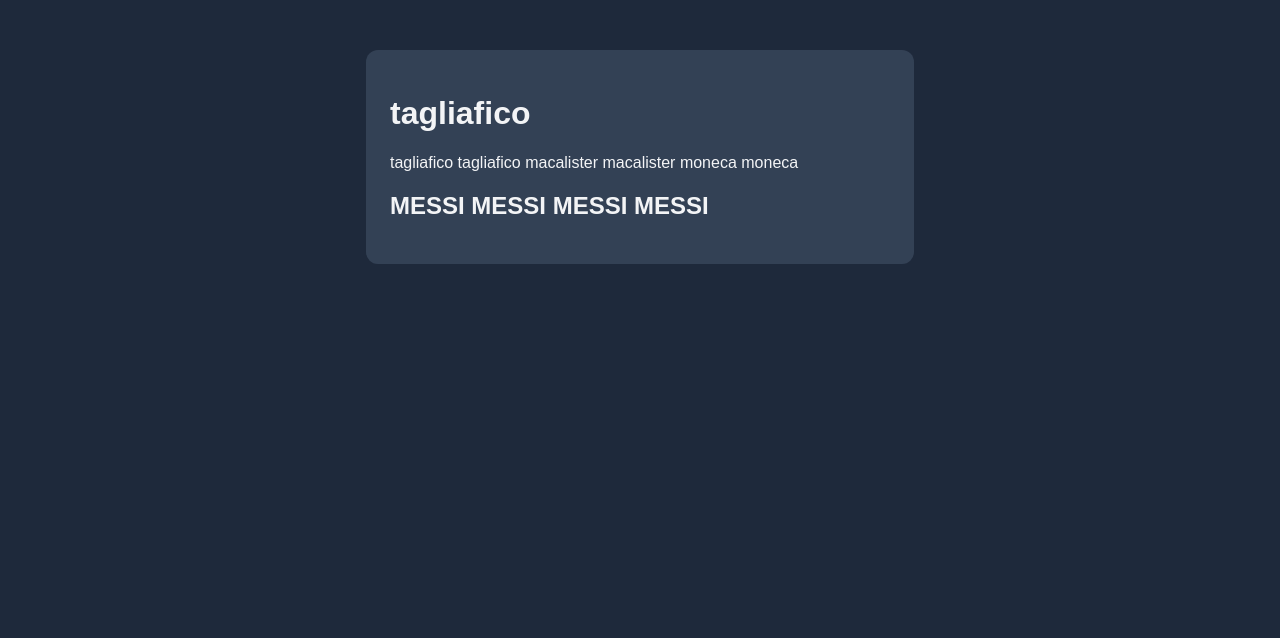
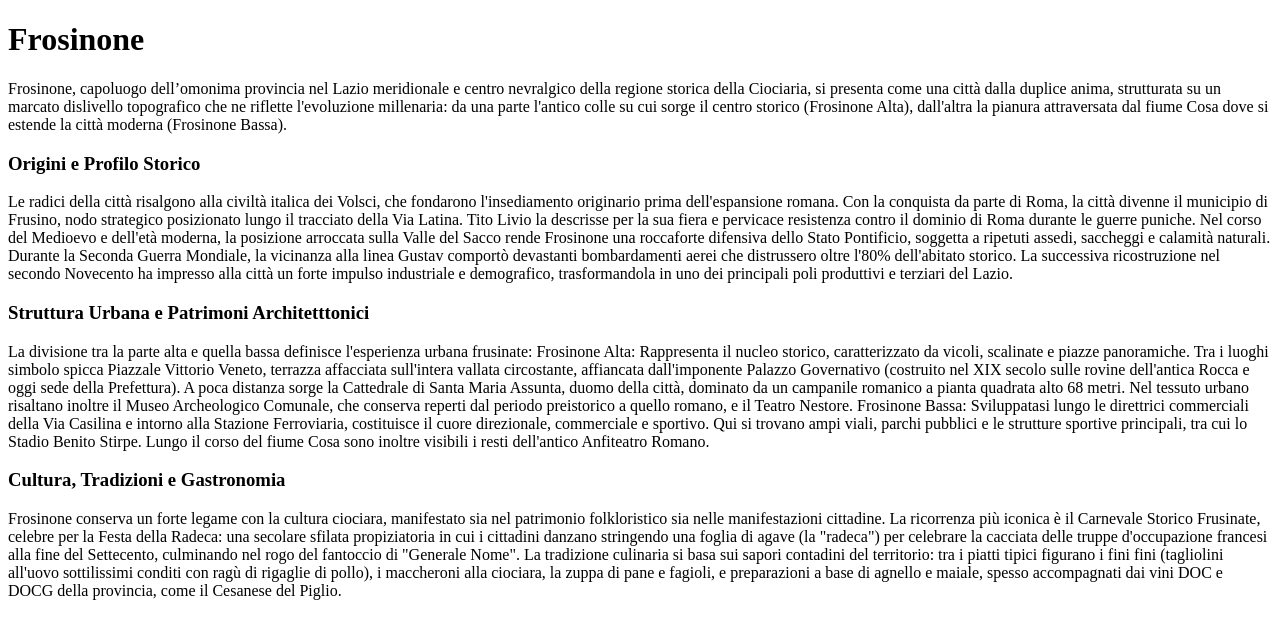
Before and after one commit to frallagh/my-first-site, a plain HTML site: page index.html in a window 1280 px wide. Drawn offline with Linux system fonts and the light colour scheme.

Commit message:
Revise index.html with Frosinone details
Updated content to provide detailed information about Frosinone, including its history, urban structure, and cultural traditions.

```diff
--- a/index.html
+++ b/index.html
@@ -4,26 +4,15 @@
   <meta charset="UTF-8">
   <meta name="viewport" content="width=device-width, initial-scale=1.0">
   <title>My First Website</title>
-  <style>
-    body {
-      background-color: #1e293b;
-      font-family: sans-serif;
-    }
-    .card {
-    background-color: #334155;
-    color: #f3f4f6;
-    padding: 24px;
-    border-radius: 12px;
-    max-width: 500px;
-    margin: 50px auto;
-    }
-  </style>
 </head>
 <body>
-  <div class="card">
-    <h1>tagliafico</h1>
-    <p>tagliafico tagliafico macalister macalister moneca moneca</p>
-    <h2>MESSI MESSI MESSI MESSI</h2>
-  </div>
+  <h1>Frosinone</h1>
+  <p>Frosinone, capoluogo dell’omonima provincia nel Lazio meridionale e centro nevralgico della regione storica della Ciociaria, si presenta come una città dalla duplice anima, strutturata su un marcato dislivello topografico che ne riflette l'evoluzione millenaria: da una parte l'antico colle su cui sorge il centro storico (Frosinone Alta), dall'altra la pianura attraversata dal fiume Cosa dove si estende la città moderna (Frosinone Bassa).</p>
+  <h3>Origini e Profilo Storico</h3>
+  <p>Le radici della città risalgono alla civiltà italica dei Volsci, che fondarono l'insediamento originario prima dell'espansione romana. Con la conquista da parte di Roma, la città divenne il municipio di Frusino, nodo strategico posizionato lungo il tracciato della Via Latina. Tito Livio la descrisse per la sua fiera e pervicace resistenza contro il dominio di Roma durante le guerre puniche. Nel corso del Medioevo e dell'età moderna, la posizione arroccata sulla Valle del Sacco rende Frosinone una roccaforte difensiva dello Stato Pontificio, soggetta a ripetuti assedi, saccheggi e calamità naturali. Durante la Seconda Guerra Mondiale, la vicinanza alla linea Gustav comportò devastanti bombardamenti aerei che distrussero oltre l'80% dell'abitato storico. La successiva ricostruzione nel secondo Novecento ha impresso alla città un forte impulso industriale e demografico, trasformandola in uno dei principali poli produttivi e terziari del Lazio.</p>
+  <h3>Struttura Urbana e Patrimoni Architetttonici</h3>
+  <p>La divisione tra la parte alta e quella bassa definisce l'esperienza urbana frusinate: Frosinone Alta: Rappresenta il nucleo storico, caratterizzato da vicoli, scalinate e piazze panoramiche. Tra i luoghi simbolo spicca Piazzale Vittorio Veneto, terrazza affacciata sull'intera vallata circostante, affiancata dall'imponente Palazzo Governativo (costruito nel XIX secolo sulle rovine dell'antica Rocca e oggi sede della Prefettura). A poca distanza sorge la Cattedrale di Santa Maria Assunta, duomo della città, dominato da un campanile romanico a pianta quadrata alto 68 metri. Nel tessuto urbano risaltano inoltre il Museo Archeologico Comunale, che conserva reperti dal periodo preistorico a quello romano, e il Teatro Nestore. Frosinone Bassa: Sviluppatasi lungo le direttrici commerciali della Via Casilina e intorno alla Stazione Ferroviaria, costituisce il cuore direzionale, commerciale e sportivo. Qui si trovano ampi viali, parchi pubblici e le strutture sportive principali, tra cui lo Stadio Benito Stirpe. Lungo il corso del fiume Cosa sono inoltre visibili i resti dell'antico Anfiteatro Romano.</p>
+  <h3>Cultura, Tradizioni e Gastronomia</h3>
+  <p>Frosinone conserva un forte legame con la cultura ciociara, manifestato sia nel patrimonio folkloristico sia nelle manifestazioni cittadine. La ricorrenza più iconica è il Carnevale Storico Frusinate, celebre per la Festa della Radeca: una secolare sfilata propiziatoria in cui i cittadini danzano stringendo una foglia di agave (la "radeca") per celebrare la cacciata delle truppe d'occupazione francesi alla fine del Settecento, culminando nel rogo del fantoccio di "Generale Nome". La tradizione culinaria si basa sui sapori contadini del territorio: tra i piatti tipici figurano i fini fini (tagliolini all'uovo sottilissimi conditi con ragù di rigaglie di pollo), i maccheroni alla ciociara, la zuppa di pane e fagioli, e preparazioni a base di agnello e maiale, spesso accompagnati dai vini DOC e DOCG della provincia, come il Cesanese del Piglio.</p>
 </body>
 </html>
```
